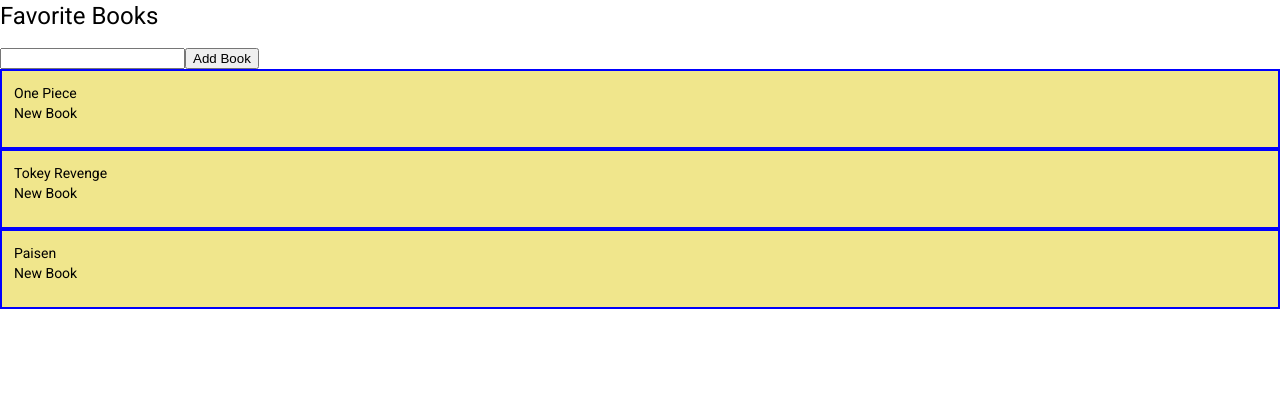
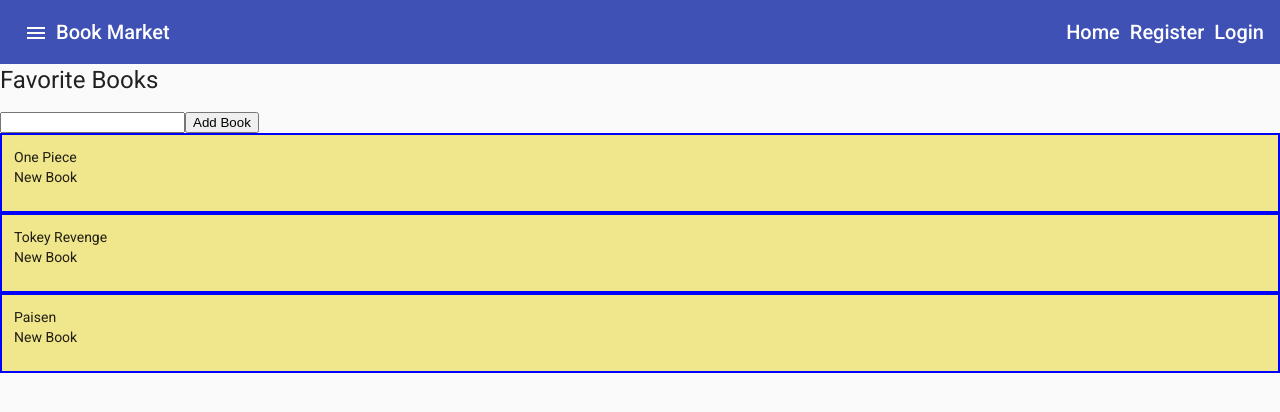
Before and after one commit to fraarce2021/my-web-angular-app, an Angular app: page /books in a window 1280 px wide. Shown: the top 412 px of the page. Built offline with nearby package versions, Linux system fonts and the light colour scheme.

Commit message:
Navbar created with its functionality

```diff
--- a/src/app/app.component.css
+++ b/src/app/app.component.css
@@ -0,0 +1,30 @@
+mat-sidenav-container,
+mat-sidenav-content,
+mat-sidenav {
+    height: 100%;
+}
+
+mat-sidenav {
+    width: 250px;
+}
+
+a {
+    text-decoration: none;
+    color: white;
+}
+
+a:hover,
+a:active {
+    color: #DBCDE6;
+}
+
+.nav-menu {
+    list-style: none;
+    padding: 0;
+    margin: 0;
+}
+
+.nav-list-label {
+    display: inline-block;
+    padding-left: 6px;
+}
--- a/src/app/app.component.html
+++ b/src/app/app.component.html
@@ -1 +1,43 @@
-<router-outlet></router-outlet>
+<mat-sidenav-container>
+    <mat-sidenav #menu role="navigation">
+        <mat-nav-list>
+            <a mat-list-item routerLink="/" (click)="menu.close()">
+                <mat-icon>home</mat-icon><span class="nav-list-label">Home</span>
+            </a>
+            <a mat-list-item routerLink="/register" (click)="menu.close()">
+                <mat-icon>how_to_reg</mat-icon><span class="nav-list-label">Register</span>
+            </a>
+            <a mat-list-item routerLink="/login" (click)="menu.close()">
+                <mat-icon>login</mat-icon><span class="nav-list-label">Login</span>
+            </a>
+        </mat-nav-list>
+    </mat-sidenav>
+
+    <mat-sidenav-content>
+        <mat-toolbar color="primary">
+            <button mat-icon-button (click)="menu.toggle()">
+            <mat-icon>menu</mat-icon>
+            </button>
+            <span>Book Market</span>
+            <div fxFlex fxLayoutAlign="flex-end" fxHide.xs>
+                <ul fxLayout="row" fxLayoutGap="10px" class="nav-menu">
+                    <li>
+                        <a routerLink="/">Home</a>
+                    </li>
+                    <li>
+                        <a routerLink="/register">Register</a>
+                    </li>
+                    <li>
+                        <a routerLink="/login">Login</a>
+                    </li>
+                </ul>
+
+
+
+            </div>
+        </mat-toolbar>
+        <main>
+            <router-outlet></router-outlet>
+        </main>
+    </mat-sidenav-content>
+</mat-sidenav-container>
--- a/src/app/app.component.ts
+++ b/src/app/app.component.ts
@@ -6,5 +6,5 @@
   styleUrls: ['./app.component.css']
 })
 export class AppComponent {
-  title = 'my-web-app';
+  openMenu = false;
 }
```
Also changed, not shown: src/app/material.module.ts (+5 -2 lines).
